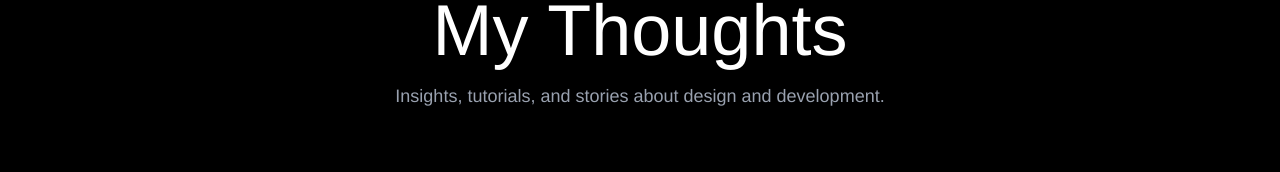
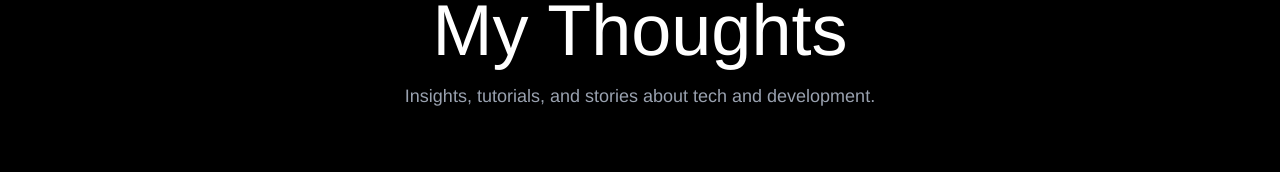
Before and after one commit to syahrulkrn/personal-portoflio, a Next.js app: page /blog in a window 1280 px wide. Shown: the part 134-306 px from the top of the page. Built offline with nearby package versions, Linux system fonts and the light colour scheme; a web font is replaced by a local one.

Commit message:
docs: update blog tagline to focus on tech
Change the blog tagline from "design and development" to "tech and development" to better reflect the blog's content scope.

```diff
--- a/src/app/blog/BlogClient.tsx
+++ b/src/app/blog/BlogClient.tsx
@@ -44,7 +44,7 @@ export default function BlogClient() {
                 transition={{ delay: 0.1 }}
                 className="text-gray-400 text-lg max-w-2xl mx-auto"
             >
-                Insights, tutorials, and stories about design and development.
+                Insights, tutorials, and stories about tech and development.
             </motion.p>
         </div>
 
```
